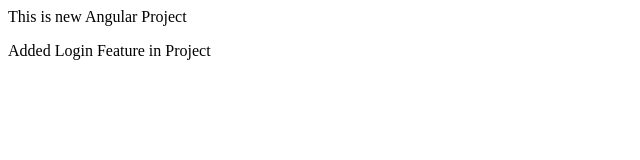
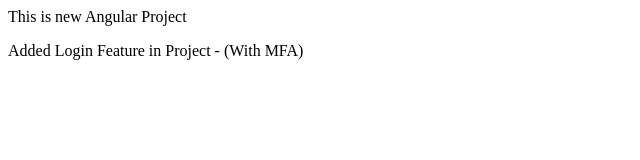
Before and after one commit to SahilVernekar05/IVP_Angular_Project, a plain HTML site: page index.html in a window 1280 px wide. Shown: the full height of the page, 0-640 px from the left. Drawn offline with Linux system fonts and the light colour scheme.

Commit message:
Feature with MFA

```diff
--- a/index.html
+++ b/index.html
@@ -1,2 +1,2 @@
 <p>This is new Angular Project</p>
-<p>Added Login Feature in Project</p>
+<p>Added Login Feature in Project - (With MFA)</p>
```
